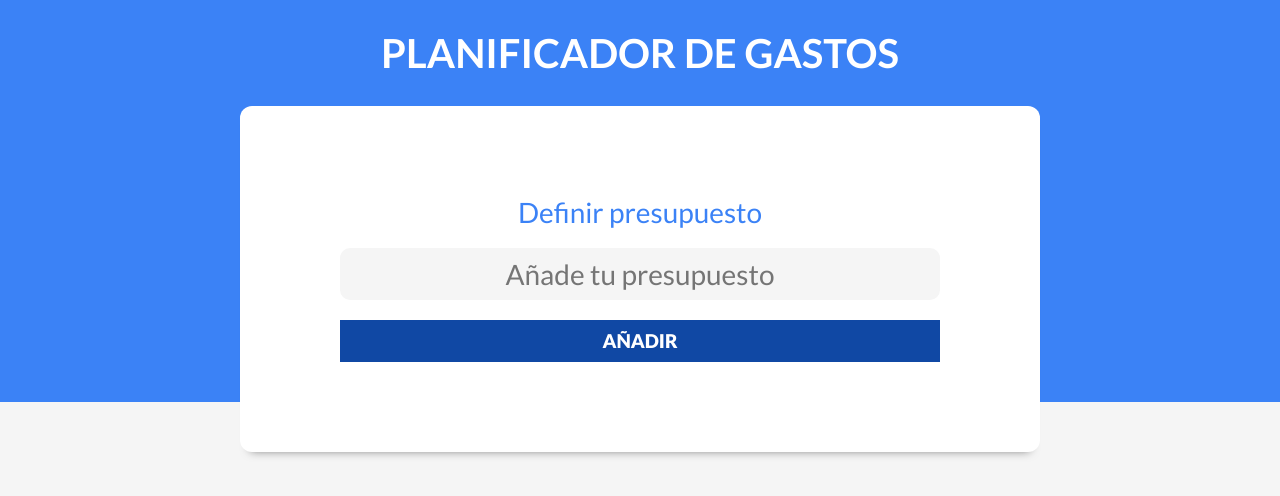
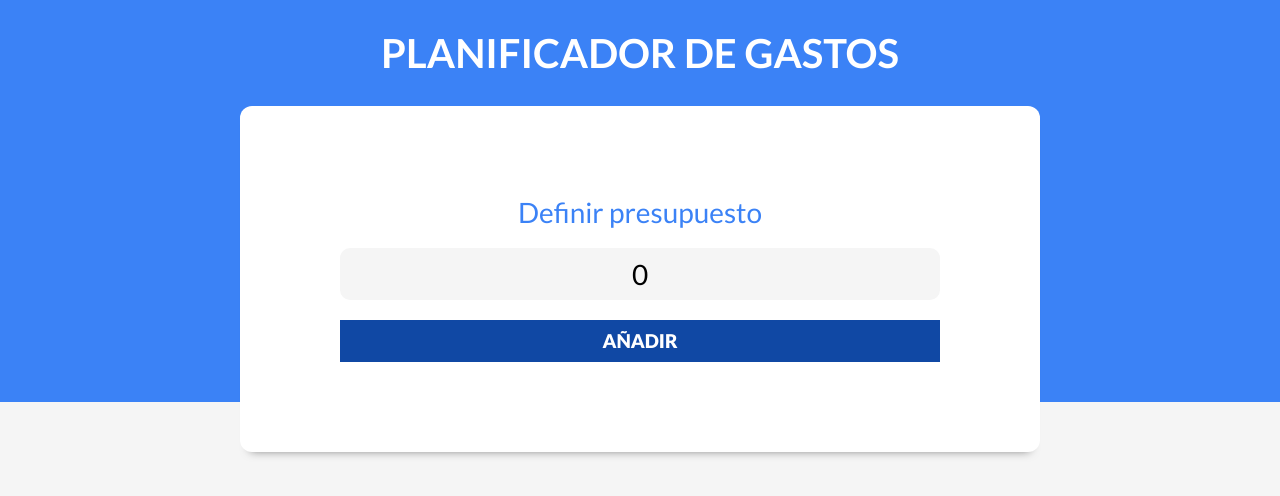
Before and after one commit to sruizpdev/gastos, a React (Vite) app: page / in a window 1280 px wide. Shown: the top 496 px of the page. Built offline with nearby package versions, Linux system fonts and the light colour scheme.

Commit message:
validando presupuesto

```diff
--- a/src/App.jsx
+++ b/src/App.jsx
@@ -2,9 +2,17 @@
 import Header from "./components/Header";
 
 function App() {
+  const [presupuesto, setPresupuesto] = useState(0);
+  const [isValidPresupuesto, setIsValidPresupuesto] = useState(false);
+
   return (
     <>
-      <Header />
+      <Header
+        presupuesto={presupuesto}
+        setPresupuesto={setPresupuesto}
+        isValidPresupuesto={isValidPresupuesto}
+        setIsValidPresupuesto={setIsValidPresupuesto}
+      />
     </>
   );
 }
--- a/src/components/Header.jsx
+++ b/src/components/Header.jsx
@@ -1,11 +1,20 @@
 import React from "react";
 import NuevoPresupuesto from "./NuevoPresupuesto";
 
-const Header = () => {
+const Header = ({
+  presupuesto,
+  setPresupuesto,
+  isValidPresupuesto,
+  setIsValidPresupuesto,
+}) => {
   return (
     <header>
       <h1>Planificador de gastos</h1>
-      <NuevoPresupuesto />
+      <NuevoPresupuesto
+        presupuesto={presupuesto}
+        setPresupuesto={setPresupuesto}
+        setIsValidPresupuesto={setIsValidPresupuesto}
+      />
     </header>
   );
 };
--- /dev/null
+++ b/src/components/Mensaje.jsx
@@ -0,0 +1,7 @@
+import React from "react";
+
+const Mensaje = ({ children, tipo }) => {
+  return <div className={`alerta ${tipo}`}>{children}</div>;
+};
+
+export default Mensaje;
--- a/src/components/NuevoPresupuesto.jsx
+++ b/src/components/NuevoPresupuesto.jsx
@@ -1,14 +1,32 @@
-import React from "react";
+import { useState } from "react";
+import Mensaje from "./Mensaje";
 
-const NuevoPresupuesto = () => {
+const NuevoPresupuesto = ({ presupuesto, setPresupuesto ,setIsValidPresupuesto }) => {
+  const [mensaje, setMensaje] = useState("");
+  const handlePresupuesto = (e) => {
+    e.preventDefault();
+    if (presupuesto || presupuesto < 0) {
+      setMensaje("No es un presupuesto válido");
+      return;
+    }
+    setMensaje("");
+    setIsValidPresupuesto(true)
+  };
   return (
     <div className="contenedor contenedor-presupuesto sombra">
-      <form className="formulario">
+      <form onSubmit={handlePresupuesto} className="formulario">
         <div className="campo">
           <label htmlFor="">Definir presupuesto</label>
-          <input type="text" className="nuevo-presupuesto" placeholder="Añade tu presupuesto"/>
+          <input
+            type="text"
+            className="nuevo-presupuesto"
+            placeholder="Añade tu presupuesto"
+            value={presupuesto}
+            onChange={(e) => setPresupuesto(Number(e.target.value))}
+          />
         </div>
         <input type="submit" value="Añadir" />
+        {mensaje && <Mensaje tipo="error">{mensaje}</Mensaje>}
       </form>
     </div>
   );
```
